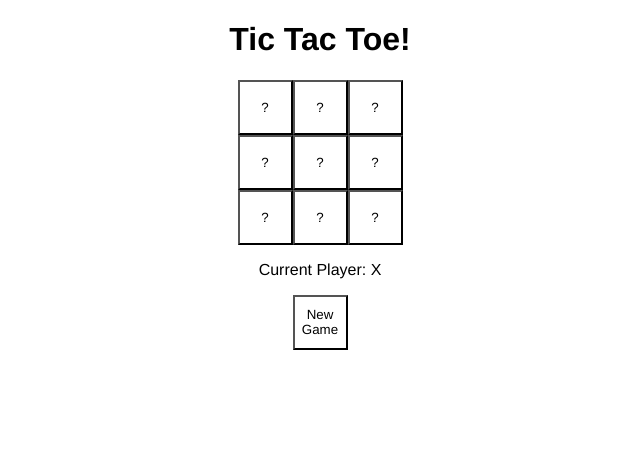
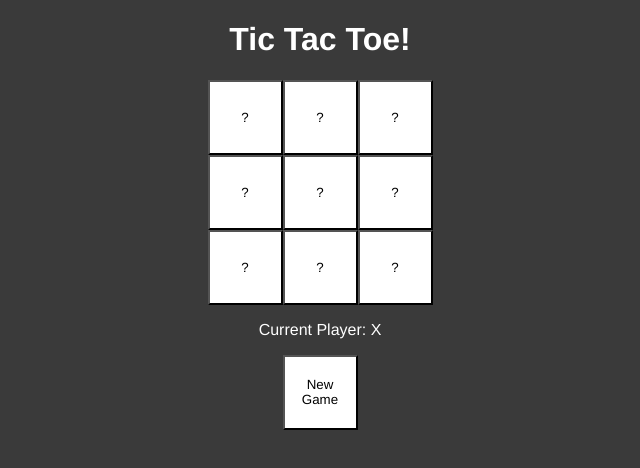
Before and after one commit to meghgala/Tic-Tac-Toe, a plain HTML site: page index.html in a window 1280 px wide. Shown: the whole page, without its empty margins (320-960 px from the left). Drawn offline with nearby package versions, Linux system fonts and the light colour scheme.

Commit message:
improved css

```diff
--- a/index.html
+++ b/index.html
@@ -11,14 +11,25 @@
   }
   button {
     background-color: white;
-    width: 55px;
-    height: 55px;
+    width: 75px;
+    height: 75px;
   }
   .X {
     color: green;
   }
   .O {
     color: red;
+  }
+
+  body{
+    background-color: rgb(58, 58, 58);
+  }
+
+  h1{
+    color: white;
+  }
+  p{
+    color: white;
   }
 
   @media only screen and (max-width: 480px) {
```
